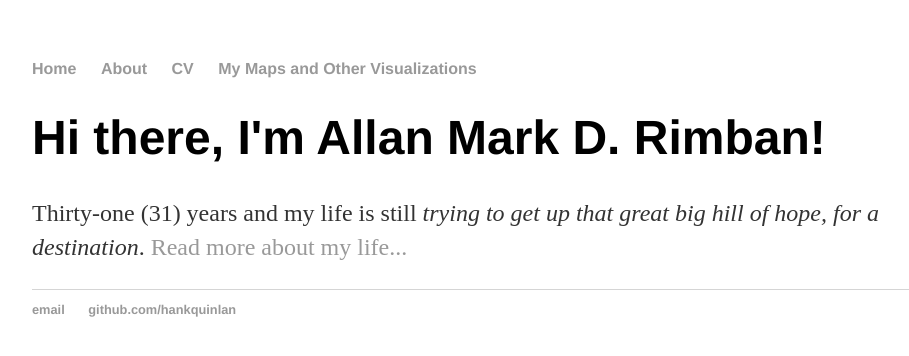
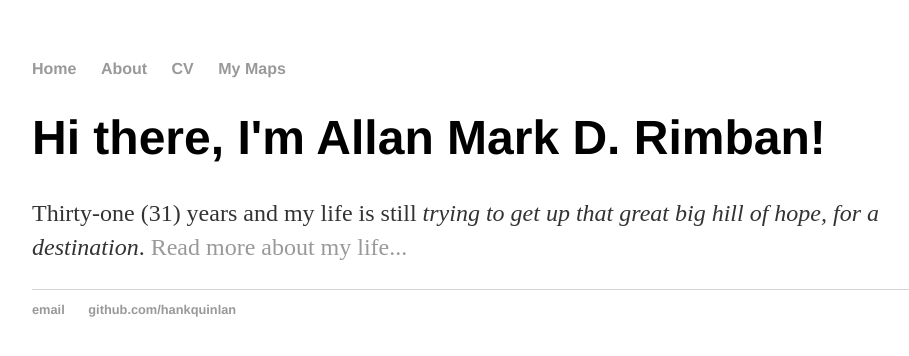
Before and after one commit to allanrimban/allanrimban.github.io, a Jekyll site: the page built from index.html, in a window 1280 px wide. Shown: the top 356 px of the page, without its empty margins (160-1069 px from the left). Built offline with Jekyll 4.4.1, drawn with Linux system fonts in a browser that asks for light colours.

Commit message:
Update default.html

```diff
--- a/_layouts/default.html
+++ b/_layouts/default.html
@@ -11,7 +11,7 @@
 	        		<li><a href="/">Home</a></li>
 		        	<li><a href="/about">About</a></li>
 	        		<li><a href="/cv">CV</a></li>
-	        		<li><a href="/mapsandothers">My Maps and Other Visualizations</a></li>
+	        		<li><a href="/maps">My Maps</a></li>
 	    		</ul>
 			</nav>
 			<div class="container">
```
